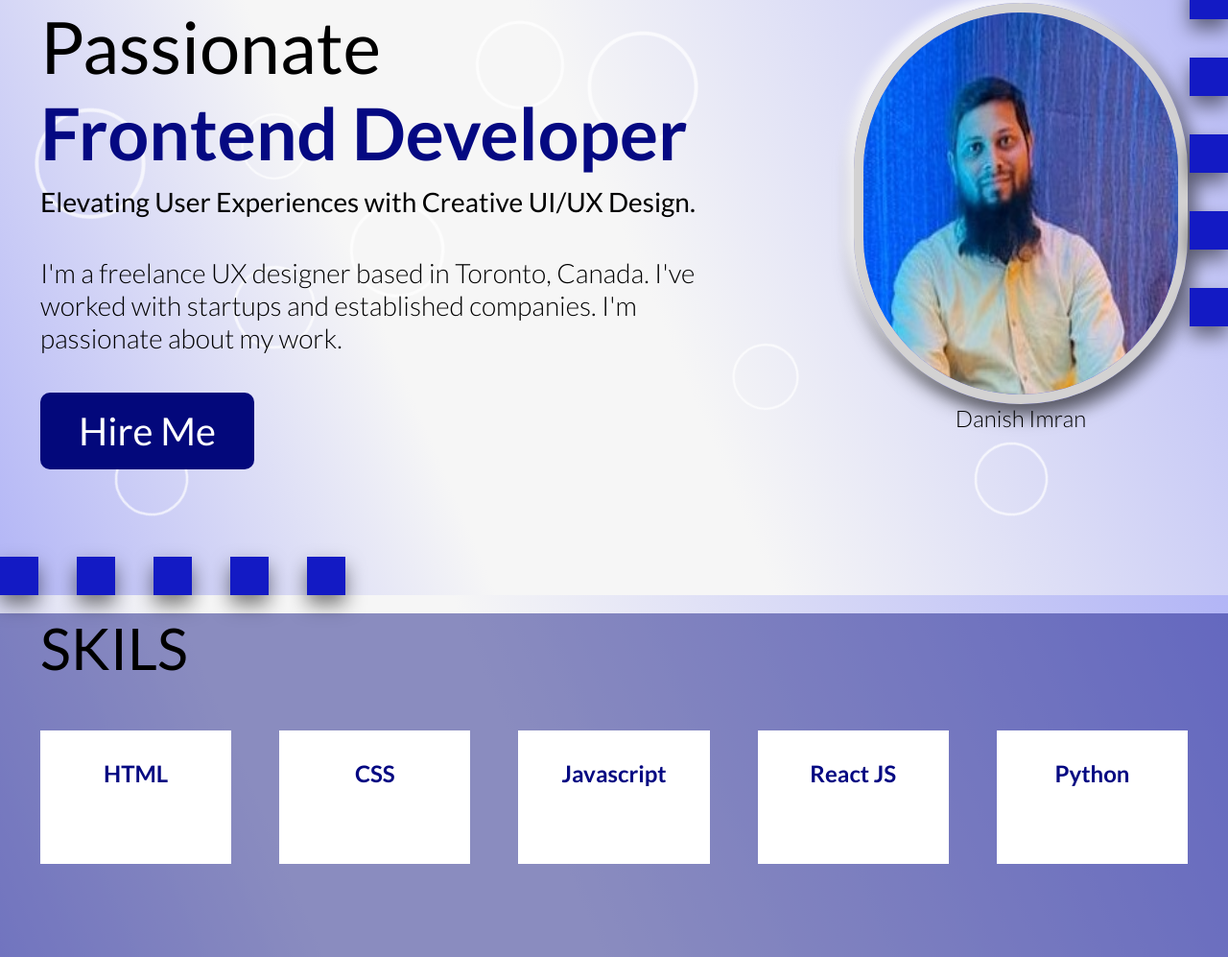
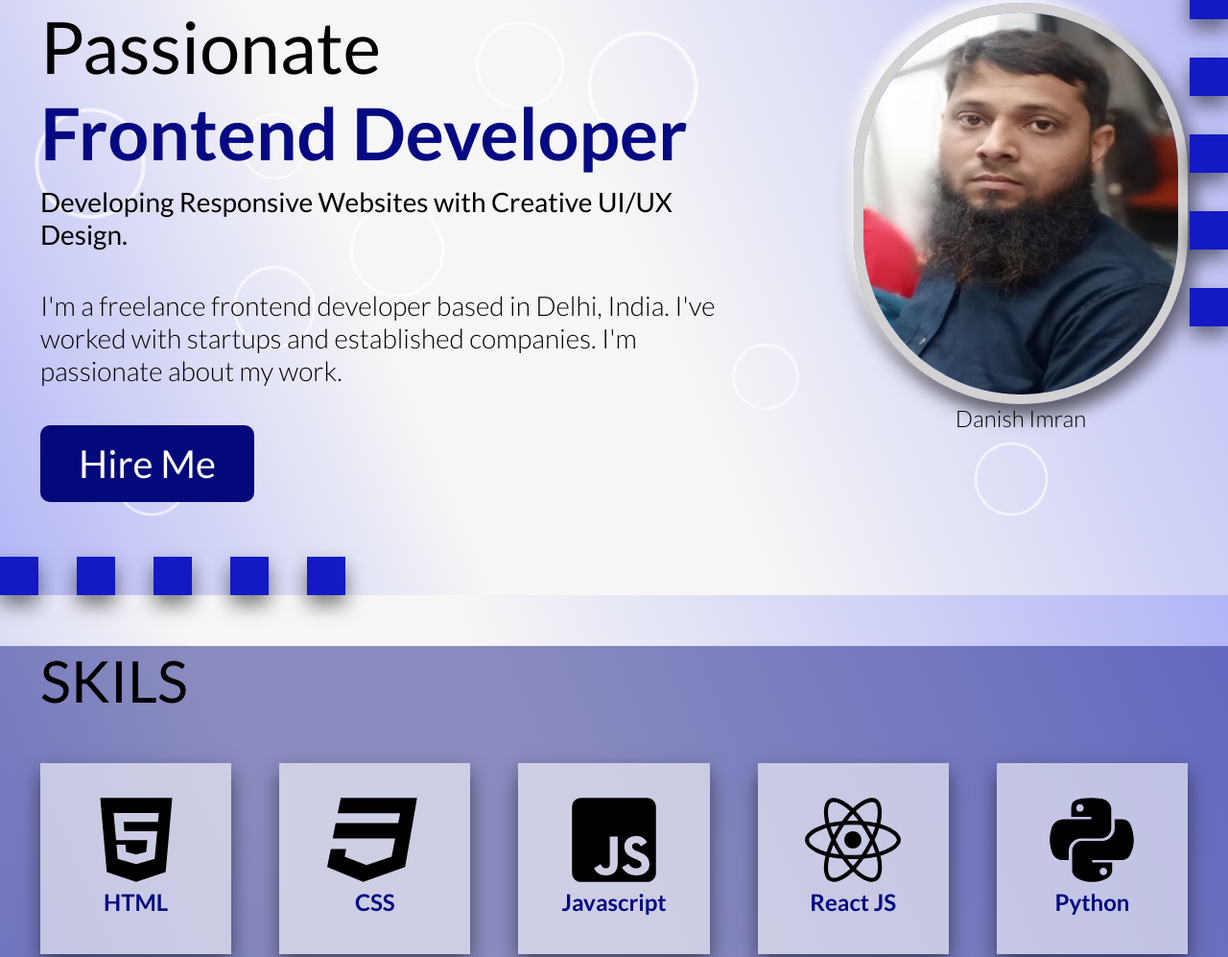
Before and after one commit to danishimran07/portfolio, a plain HTML site: page index.html in a window 1280 px wide. Shown: the part 180-1177 px from the top of the page at 96% size. Drawn offline with Linux system fonts and the light colour scheme.

Commit message:
Skills icons

```diff
--- a/index.html
+++ b/index.html
@@ -89,15 +89,15 @@
             <div class="about">
               <h1>Passionate</h1>
               <h1>Frontend Developer</h1>
-              <p class="about-p1">Elevating User Experiences with Creative UI/UX Design.</p>
-              <p class="about-p">I'm a freelance UX designer based in Toronto,
-                Canada. I've worked with startups and established companies.
+              <p class="about-p1">Developing Responsive Websites with Creative UI/UX Design.</p>
+              <p class="about-p">I'm a freelance frontend developer based in Delhi,
+                India. I've worked with startups and established companies.
                 I'm passionate about my work.</p>
                 <button>Hire Me</button>
             </div>
             <div class="photo">
               <div class="image">
-                <img src="./Imgaes/Danish_img.jpg" alt="">
+                <img src="./Imgaes/port1.jpg" alt="">
               </div>
               <p>Danish Imran</p>
               <div class="social"></div>
@@ -112,22 +112,43 @@
             <h1>SKILS</h1>
             <div class="skills1">
                           <div>
+                            <div class="icons">
+                               <img src="./Imgaes/html5.svg" alt="">
+
+                            </div>
               <h1>
                 HTML
             </h1>
+
           </div>
             <div>
+              <div class="icons">
+                 <img src="./Imgaes/css3.svg" alt="">
+
+              </div>
               <h1>
                 CSS
               </h1>
             </div>
             <div>
+              <div class="icons">
+                <img src="./Imgaes/square-js.svg" alt="">
+
+              </div>
               <h1>Javascript</h1>
             </div>
             <div>
+              <div class="icons">
+                <img src="./Imgaes/react.svg" alt="">
+              </div>
+
               <h1>React JS</h1>
             </div>
             <div>
+              <div class="icons">
+                <img src="./Imgaes/python.svg" alt="">
+              </div>
+
               <h1>Python</h1>
             </div>
 
--- a/style.css
+++ b/style.css
@@ -310,7 +310,7 @@ ul li{
 
 .row{
     display: flex;
-    gap: 10px;
+    gap: 20px;
 }
 
 .column1{
@@ -322,7 +322,7 @@ ul li{
 
 .column2{
     display: flex;
-    gap: 10px;
+    gap: 20px;
     flex-direction: column;
     flex-wrap: wrap;
     min-width: 40%;
@@ -335,7 +335,7 @@ ul li{
 
 .column2 div:nth-child(2) {
     display: flex;
-    gap: 10px;
+    gap: 20px;
 }
 
 .column1 img, .column2 img{
@@ -417,11 +417,27 @@ ul li{
     gap: 50px;
 }
 
-.skills1 div{
-    background-color: white;
+.icons{
+  width: 100px;
+  height: 100px;
+}
+
+.skills1  img{
+  width: 100%;
+  height: 100%;
+}
+
+
+.skills1 >div{
+    display: flex;
+    flex-direction: column;
+    align-items: center;
+    justify-content: center;
+    background-color: rgba(255, 255, 255, 0.584);
     width: 40%;
     text-align: center;
     padding: 30px;
+    box-shadow: 0px 10px 20px 0px rgba(0, 0, 0, 0.50);
 }
 
 .skills1 h1{
@@ -430,5 +446,5 @@ ul li{
     font-style: normal;
     font-weight: 600;
     line-height: normal;
-    margin-bottom: 50px;
+    margin-bottom: 10px;
 }
```
Also changed, not shown: Imgaes/css3.svg (added), Imgaes/html5.svg (added), Imgaes/port.jpg (added), Imgaes/port1.jpg (added), Imgaes/python.svg (added), Imgaes/react.svg (added), Imgaes/square-js.svg (added).
